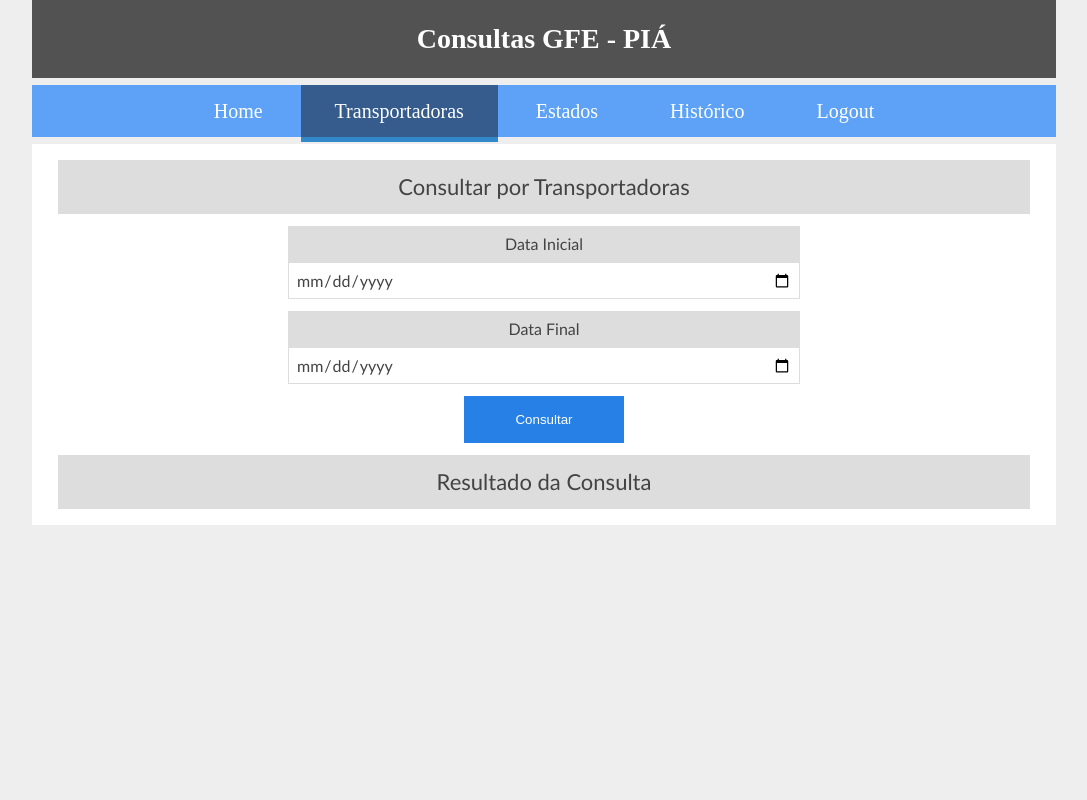
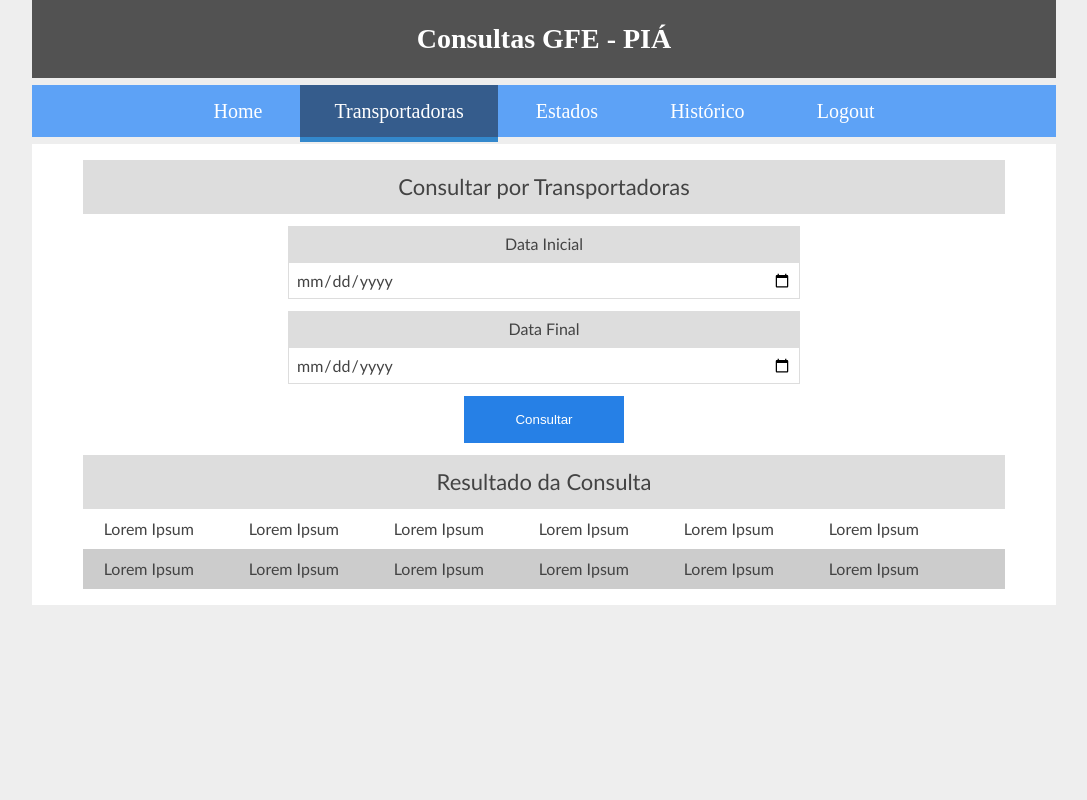
Before and after one commit to DesenvolvimentoPia/consultasGFE, a PHP site: page / in a window 1280 px wide, after a click on "Transportadoras". Shown: the whole page, without its empty margins (96-1183 px from the left). Run offline with PHP 8.4, Linux system fonts and the light colour scheme; some libraries are stand-ins or nearby versions.

Commit message:
Estlização dos Resultados

```diff
--- a/css/estilos.css
+++ b/css/estilos.css
@@ -106,6 +106,8 @@ input, select {
 
 body {
     background: #EEE;
+    color: #434343;
+    font-family: calibri;
 }
 
 main {
@@ -170,6 +172,7 @@ h2 {
     font-size: 22px;
     width: 90%;
     margin: 0 auto;
+    padding: 16px 0;
 }
 
 #transportadoras, #estados, #historico {
@@ -224,3 +227,20 @@ a.acao.selecionado {
     background: rgba(0,0,0,.43);
     border-color: #38C;
 }
+
+div.linhaResultado {
+    display: block;
+    padding: 12px 2%;
+    width: 86%;
+    margin: 0 auto;
+}
+
+div.linhaResultado:nth-child(odd) {
+	background: #CCC;
+}
+
+div.colunaResultado {
+    width: 16%;
+    display: inline-block;
+    vertical-align: top;
+}
--- a/includes/conteudo.html
+++ b/includes/conteudo.html
@@ -63,6 +63,24 @@ else if(!empty($_POST['hiddenHistorico'])){
 	<div id="resultadosTransportadoras" ng-app="appTransp">
 	<h2>Resultado da Consulta</h2>
 
+	<div class="linhaResultado">
+		<div class="colunaResultado">Lorem Ipsum</div>
+		<div class="colunaResultado">Lorem Ipsum</div>
+		<div class="colunaResultado">Lorem Ipsum</div>
+		<div class="colunaResultado">Lorem Ipsum</div>
+		<div class="colunaResultado">Lorem Ipsum</div>
+		<div class="colunaResultado">Lorem Ipsum</div>
+	</div>
+
+	<div class="linhaResultado">
+		<div class="colunaResultado">Lorem Ipsum</div>
+		<div class="colunaResultado">Lorem Ipsum</div>
+		<div class="colunaResultado">Lorem Ipsum</div>
+		<div class="colunaResultado">Lorem Ipsum</div>
+		<div class="colunaResultado">Lorem Ipsum</div>
+		<div class="colunaResultado">Lorem Ipsum</div>
+	</div>
+
 	</div>
 
 </section>
```
